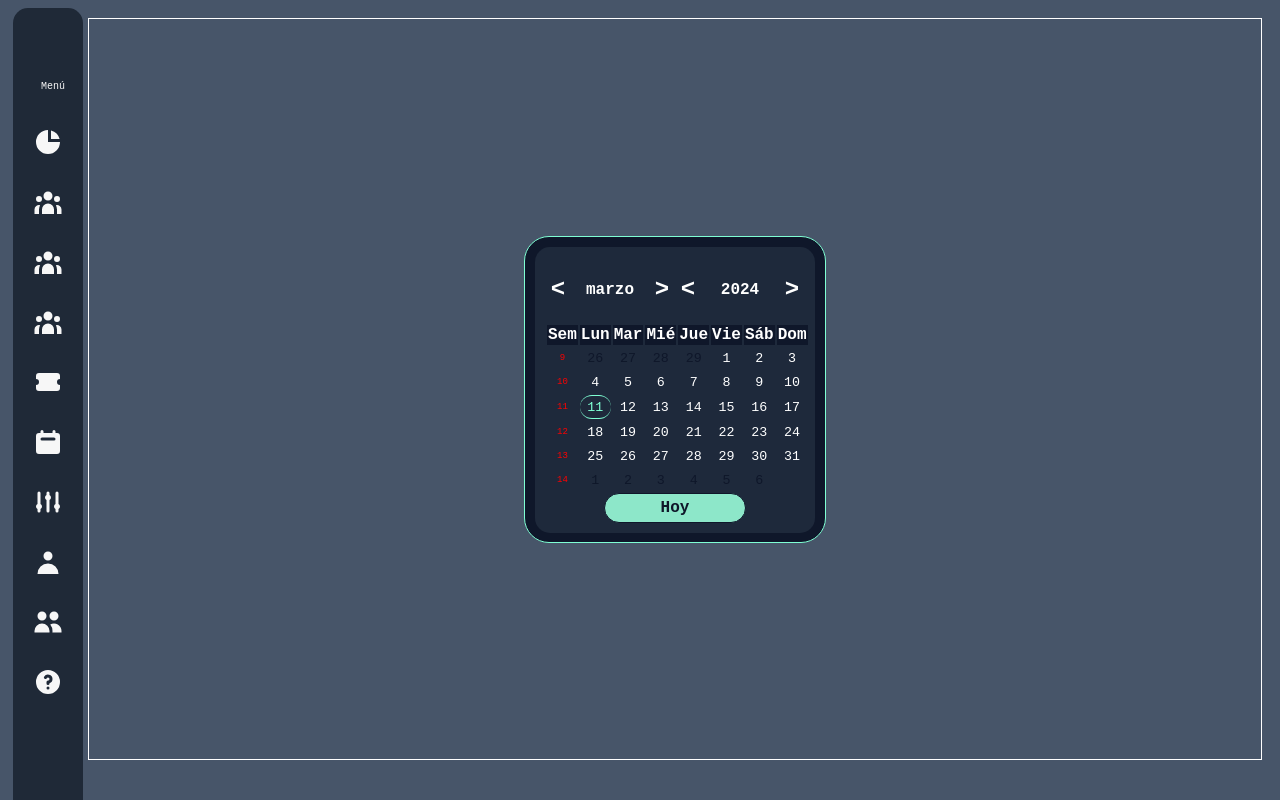
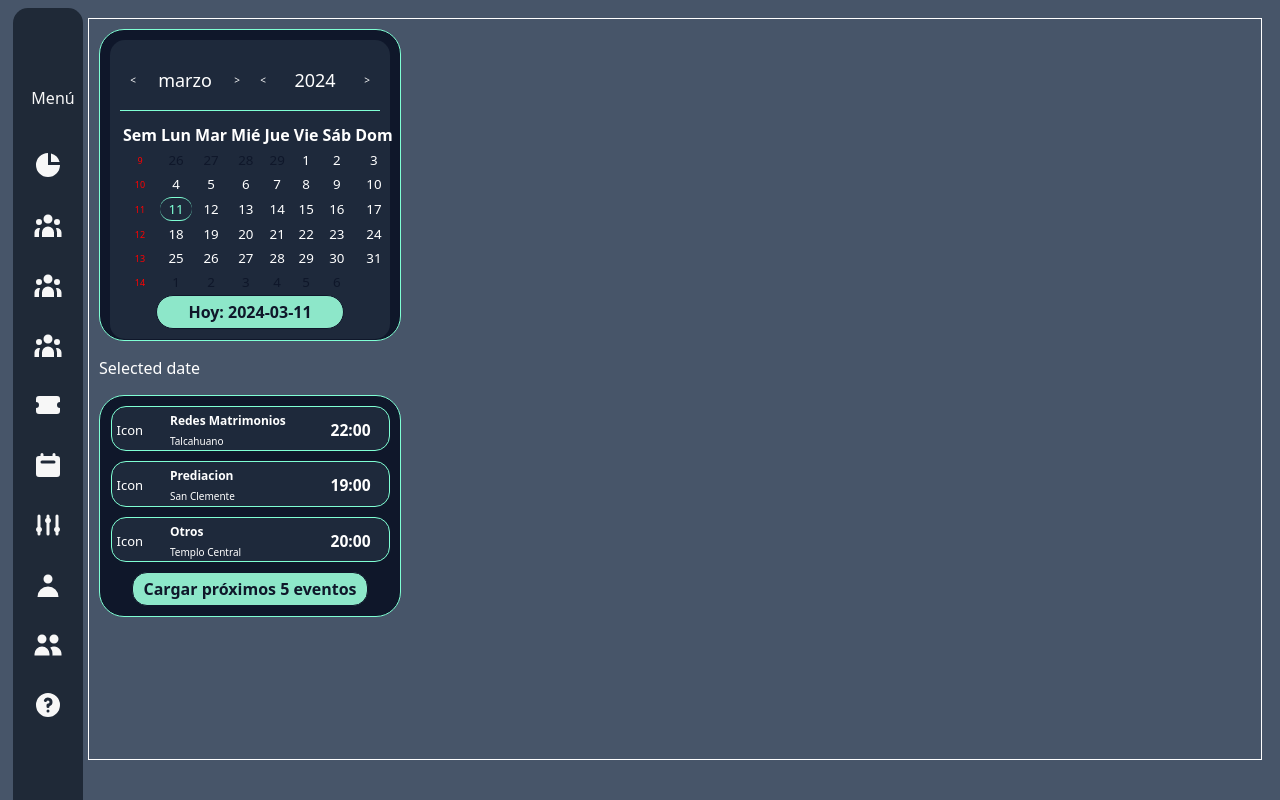
Before and after one commit to Jhernandez84/BDIver2, a Next.js app: page /calendar in a window 1280 px wide. Shown: the top 800 px of the page. Built offline with nearby package versions, Linux system fonts and the light colour scheme.

Commit message:
componente cdr

```diff
--- /dev/null
+++ b/src/Components/Calendar/CalendarAndSummary.jsx
@@ -0,0 +1,16 @@
+"use client";
+import React from "react";
+import CalendarMonthView from "./CalendarMonthView";
+import CalendarSummary from "./CalendarSummary";
+
+const CalendarAndSummary = () => {
+  return (
+    <section className="Cdr-View-Container">
+      <CalendarMonthView />
+      <p>Selected date</p>
+      <CalendarSummary />
+    </section>
+  );
+};
+
+export default CalendarAndSummary;
--- a/src/Components/Calendar/CalendarMonthView.jsx
+++ b/src/Components/Calendar/CalendarMonthView.jsx
@@ -157,17 +157,17 @@ const CalendarMonthView = ({
                 className="cdr-selector"
                 onClick={() => setMonthCalendar(monthCalendar - 1)}
               >
-                <h2>{`<`}</h2>
+                <p>{`<`}</p>
               </div>
-              <h2
+              <p
                 className="cdr-selector"
                 onClick={() => HandlerCalendarView("month")}
-              >{`${getMonthName(monthCalendar + 1)}`}</h2>
+              >{`${getMonthName(monthCalendar + 1)}`}</p>
               <div
                 className="cdr-selector"
                 onClick={() => setMonthCalendar(monthCalendar + 1)}
               >
-                <h2>{`>`}</h2>
+                <p>{`>`}</p>
               </div>
             </div>
 
@@ -176,17 +176,17 @@ const CalendarMonthView = ({
                 className="cdr-selector"
                 onClick={() => setYearCalendar(year - 1)}
               >
-                <h2>{`<`}</h2>
+                <p>{`<`}</p>
               </div>
-              <h2
+              <p
                 className="cdr-selector"
                 onClick={() => HandlerCalendarView("year")}
-              >{`${yearCalendar}`}</h2>
+              >{`${yearCalendar}`}</p>
               <div
                 className="cdr-selector"
                 onClick={() => setYearCalendar(year + 1)}
               >
-                <h2>{`>`}</h2>
+                <p>{`>`}</p>
               </div>
             </div>
           </div>
@@ -301,7 +301,7 @@ const CalendarMonthView = ({
                 HandlerCalendarView("default");
               }}
             >
-              Hoy
+              Hoy: {getCurrentDate()}
             </div>
           </div>
         </div>
--- /dev/null
+++ b/src/Components/Calendar/CalendarSummary.jsx
@@ -0,0 +1,57 @@
+import React from "react";
+
+const CalendarSummary = () => {
+  const Data = [
+    {
+      icon: "Icon",
+      type: "Redes Matrimonios",
+      time: "22:00",
+      location: "Talcahuano",
+    },
+    {
+      icon: "Icon",
+      type: "Prediacion",
+      time: "19:00",
+      location: "San Clemente",
+    },
+    { icon: "Icon", type: "Otros", time: "20:00", location: "Templo Central" },
+    { icon: "Icon", type: "Otros", time: "20:00", location: "Templo Central" },
+    { icon: "Icon", type: "Otros", time: "20:00", location: "Templo Central" },
+    { icon: "Icon", type: "Otros", time: "20:00", location: "Templo Central" },
+    { icon: "Icon", type: "Otros", time: "20:00", location: "Templo Central" },
+    { icon: "Icon", type: "Otros", time: "20:00", location: "Templo Central" },
+  ];
+
+  return (
+    <section className="cdr-summary-container">
+      {Data.slice(0, 3).map((item, index) => {
+        return (
+          <section
+            key={index}
+            className="cdr_smry_card_event"
+            onClick={() => alert("event clicked")}
+          >
+            {/* 3 columnas - Icono, Descripción, Horario */}
+            <div className="cdr_smry_card_event_left">{item.icon}</div>
+            <div className="cdr_smry_card_event_center">
+              <div className="cdr_smry_card_event_center_type">{item.type}</div>
+              <div className="cdr_smry_card_event_center_location">
+                {item.location}
+              </div>
+            </div>
+            <div className="cdr_smry_card_event_right">{item.time}</div>
+          </section>
+        );
+      })}
+      {Data.length > 3 ? (
+        <section className="cdr_smry_more_events">
+          <div>Cargar próximos {Data.length - 3} eventos</div>
+        </section>
+      ) : (
+        []
+      )}
+    </section>
+  );
+};
+
+export default CalendarSummary;
--- a/src/Components/Calendar/CdrTest.jsx
+++ /dev/null
@@ -1,13 +0,0 @@
-// components/DateInput.js
-import React from 'react';
-
-const DateInput = () => {
-  return (
-    <div>
-      <label htmlFor="date">Choose a date:</label>
-      <input type="date" id="date" name="date" className="date-input" />
-    </div>
-  );
-};
-
-export default DateInput;
--- a/src/Components/Calendar/styles.css
+++ b/src/Components/Calendar/styles.css
@@ -12,7 +12,7 @@
   padding: 10px;
   background-color: #0f172a;
   width: 280px;
-  height: 285px;
+  height: 290px;
 }
 
 .cdr-secondary-container {
@@ -24,6 +24,9 @@
 .cdr-header-container {
   display: grid;
   grid-template-columns: 50% 50%;
+  border-bottom: solid 1px;
+  margin-bottom: 10px;
+  border-color: aquamarine;
 }
 
 .cdr-header-container-left,
@@ -35,13 +38,13 @@
 .cdr-selector {
   display: flex;
   flex-direction: column;
-  font-size: medium;
+  font-size: large;
   cursor: pointer;
   text-align: center;
   justify-content: center;
 }
 
-p {
+.cdr-selector p {
   font-size: x-small;
 }
 
@@ -49,10 +52,10 @@ table {
   height: 160px;
 }
 
-.cdr-header-days tr {
-  background-color: #0f172a; /* Consistent background color */
+.cdr-header-days table thead tr th {
+  background-color: #e5e8ee; /* Consistent background color */
   border-collapse: collapse; /* Remove any default spacing or borders */
-  border-spacing: 0; /* Ensures no space between cells */
+  border-spacing: 0px; /* Ensures no space between cells */
 }
 
 table tbody tr td {
@@ -85,15 +88,17 @@ table tbody tr td {
   border-radius: 25px;
 }
 
-.cdr-footer-container{
+.cdr-footer-container {
   display: flex;
   flex-direction: column;
   justify-content: center;
   align-items: center;
+  margin-left: 20px;
+  margin-right: 20px;
 }
 
-.btn-cdr-current-day{
-  cursor:pointer;
+.btn-cdr-current-day {
+  cursor: pointer;
   border-color: aquamarine;
   border: solid 1px;
   border-radius: 25px;
@@ -102,5 +107,83 @@ table tbody tr td {
   background-color: rgb(141, 231, 201);
   color: #0f172a;
   font-weight: bold;
-  width: 50%;
+  width: 80%;
+  margin: 0 auto; /* Center horizontally */
+  display: block; /* Ensures block-level behavior */
 }
+
+/* Calendar Summary Events  */
+
+.cdr-summary-container {
+  display: flex;
+  flex-direction: column;
+  border: solid 1px;
+  border-color: aquamarine;
+  border-radius: 25px;
+  padding: 10px;
+  background-color: #0f172a;
+  width: 280px;
+  max-height: 200px;
+  gap: 10px;
+}
+
+.cdr_smry_card_event {
+  position: relative;
+  overflow: hidden;
+  display: grid;
+  grid-template-columns: 20% 60% 20%;
+  align-items: center;
+  justify-content: space-between;
+  border: solid 0.5px;
+  border-color: aquamarine;
+  padding: 5px;
+  margin-left: 0.5px;
+  border-radius: 15px;
+  font-size: small;
+  height: 40px;
+  background-color: #1e293b;
+}
+
+.cdr_smry_card_event:hover {
+  cursor: pointer;
+  background-color: #43556d;
+  transition: ease-in;
+  transition-duration: 0.3s;
+}
+
+.cdr_smry_card_event_left {
+  display: block;
+  justify-content: center;
+  align-items: center;
+  align-self: center;
+}
+
+.cdr_smry_card_event_center_type {
+  font-size: 12px;
+  font-weight: bold;
+}
+
+.cdr_smry_card_event_center_location {
+  margin-top: 5px;
+  font-size: 10px;
+}
+
+.cdr_smry_card_event_right {
+  font-size: larger;
+  font-weight: bold;
+}
+
+.cdr_smry_more_events {
+  cursor: pointer;
+  border-color: aquamarine;
+  border: solid 1px;
+  border-radius: 15px;
+  padding: 5px;
+  text-align: center;
+  background-color: rgb(141, 231, 201);
+  color: #0f172a;
+  font-weight: bold;
+  width: 80%;
+  margin: 0 auto; /* Center horizontally */
+  display: block; /* Ensures block-level behavior */
+}
--- a/src/Components/CardsCharts/styles.css
+++ b/src/Components/CardsCharts/styles.css
@@ -7,7 +7,6 @@
   flex-direction: column;
   justify-items: center;
   align-items: center;
-  /* position: absolute; */
   top: 0;
   left: 0;
   display: block;
@@ -32,6 +31,7 @@
   align-items: center;
   width: 250px;
   height: 110px;
+  margin-top: -15px;
 }
 
 .cc-container .cc-cont-border .cc-cont-content .cc-cont-content-left {
--- a/src/Components/Sidebar/styles.css
+++ b/src/Components/Sidebar/styles.css
@@ -9,8 +9,8 @@
 .content-container {
   display: flex;
   flex-direction: column;
-  justify-content: center;
-  align-items: center;
+  /* justify-content: center; */
+  /* align-items: center;  */
   padding: 10px;
   margin-top: 10px;
   margin-left: 80px;
--- a/src/app/calendar/page.jsx
+++ b/src/app/calendar/page.jsx
@@ -6,11 +6,12 @@ import CalendarWeekView from "@/Components/Calendar/CalendarWeekView";
 import CalendarMonthView from "@/Components/Calendar/CalendarMonthView";
 import CalendarYearView from "@/Components/Calendar/CalendarYearView";
 import CalendarHeaders from "@/Components/Calendar/CalendarHeaders";
-import DateInput from "@/Components/Calendar/CdrTest";
+import CalendarAndSummary from "@/Components/Calendar/CalendarAndSummary";
 
 const Calendar = () => {
   const [calendarView, setCalendarView] = useState("MonthView");
-  return <CalendarMonthView />;
+  // return <CalendarMonthView />;
+  return <CalendarAndSummary />;
   // switch (calendarView) {
   //   case "WeekView":
   //     return (
--- a/src/app/globals.css
+++ b/src/app/globals.css
@@ -1,10 +1,8 @@
-:root{
-  /* max-width: 1000px; */
+:root {
   width: 100vw;
   height: 100vh;
   color: white;
   background-color: #475569;
-  font-family: ui-monospace, "Cascadia Mono", "Segoe UI Mono",
-  "Roboto Mono", "Oxygen Mono", "Ubuntu Monospace", "Source Code Pro",
-  "Fira Mono", "Droid Sans Mono", "Courier New", monospace;
+  font-family: system-ui, -apple-system, BlinkMacSystemFont, "Segoe UI", Roboto,
+    Oxygen, Ubuntu, Cantarell, "Open Sans", "Helvetica Neue", sans-serif;
 }
--- a/src/app/home/styles.css
+++ b/src/app/home/styles.css
@@ -1,10 +1,3 @@
-* {
-  color: white;
-  font-family: "Lucida Sans", "Lucida Sans Regular", "Lucida Grande",
-    "Lucida Sans Unicode", Geneva, Verdana, sans-serif;
-  font-size: medium;
-}
-
 .container {
   display: flex;
   flex-direction: column;
```
